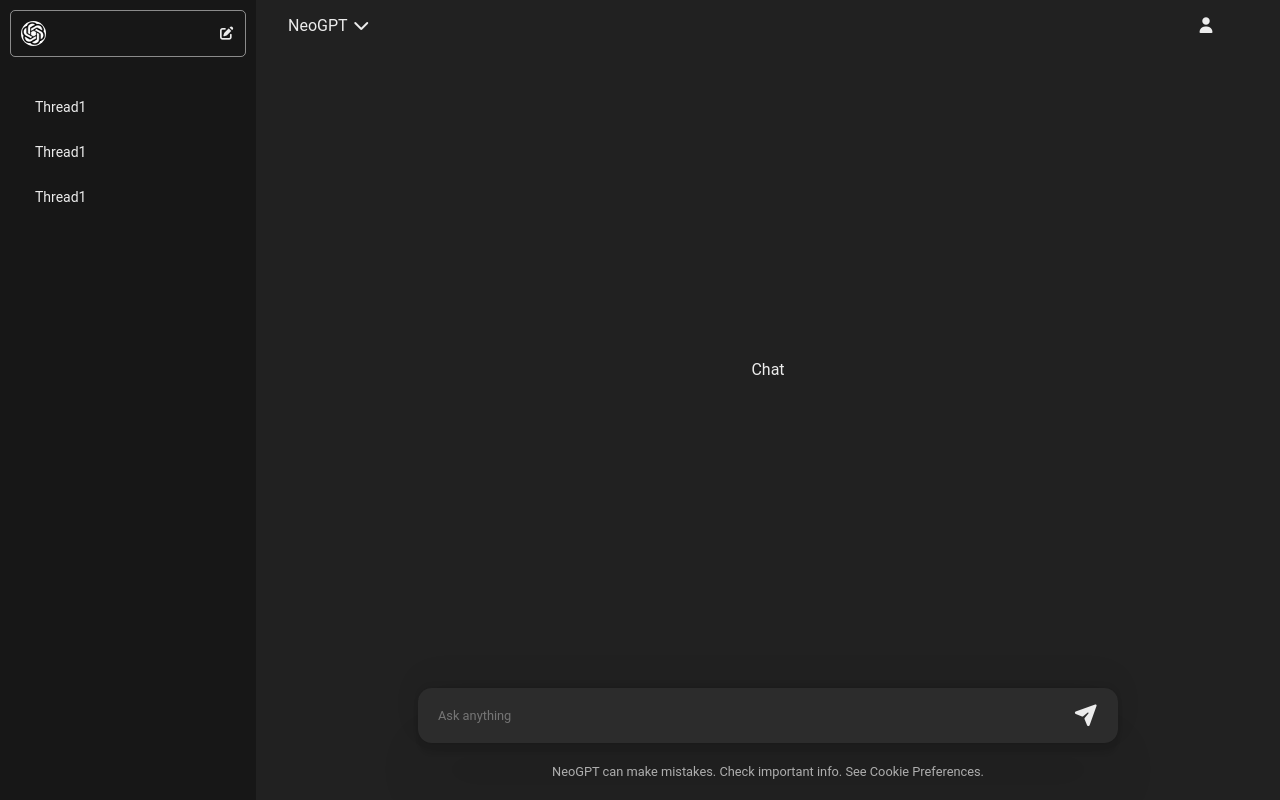
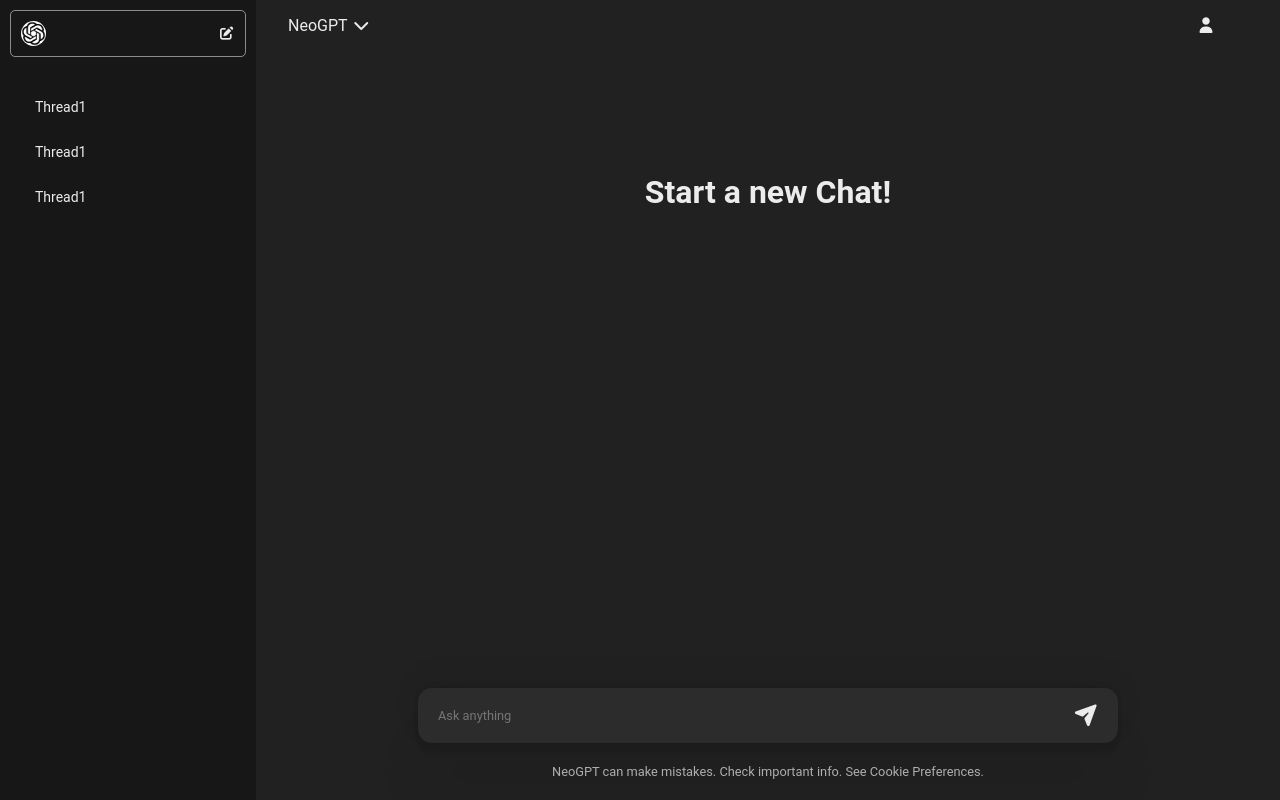
Before and after one commit to AdityaTile04/NeoGPT, a React (Vite) app in the folder frontend/: page / in a window 1280 px wide. Built offline with nearby package versions, Linux system fonts and the light colour scheme.

Commit message:
feat: update chat history when new reply is received

```diff
--- a/frontend/src/App.jsx
+++ b/frontend/src/App.jsx
@@ -9,6 +9,8 @@ const App = () => {
   const [prompt, setPrompt] = useState("");
   const [reply, setReply] = useState(null);
   const [currThreadId, setCurrThreadId] = useState(uuidv1());
+  const [prevChats, setPrevChats] = useState([]);
+  const [newChat, setNewChat] = useState(true);
 
   const providerValues = {
     prompt,
@@ -17,6 +19,10 @@ const App = () => {
     setReply,
     currThreadId,
     setCurrThreadId,
+    newChat,
+    setNewChat,
+    prevChats,
+    setPrevChats,
   };
 
   return (
--- a/frontend/src/components/Chat.jsx
+++ b/frontend/src/components/Chat.jsx
@@ -1,7 +1,29 @@
-import "../css/App.css";
+import "../css/Chat.css";
+import { useContext } from "react";
+import { Context } from "../context/Context";
 
 const Chat = () => {
-  return <div>Chat</div>;
+  const { newChat, prevChats } = useContext(Context);
+
+  return (
+    <>
+      {newChat && <h1>Start a new Chat!</h1>}
+      <div className="chats">
+        {prevChats?.map((chat, idx) => (
+          <div
+            className={chat.role === "user" ? "userDiv" : "gptDiv"}
+            key={idx}
+          >
+            {chat.role === "user" ? (
+              <p className="userMessage">{chat.content}</p>
+            ) : (
+              <p className="gptMessage">{chat.content}</p>
+            )}
+          </div>
+        ))}
+      </div>
+    </>
+  );
 };
 
 export default Chat;
--- a/frontend/src/components/ChatWindow.jsx
+++ b/frontend/src/components/ChatWindow.jsx
@@ -1,12 +1,19 @@
-import { useContext, useState } from "react";
+import { useContext, useState, useEffect } from "react";
 import "../css/ChatWindow.css";
 import Chat from "./Chat";
 import { Context } from "../context/Context";
 import { ScaleLoader } from "react-spinners";
 
 const ChatWindow = () => {
-  const { prompt, setPrompt, reply, setReply, currThreadId } =
-    useContext(Context);
+  const {
+    prompt,
+    setPrompt,
+    reply,
+    setReply,
+    currThreadId,
+    prevChats,
+    setPrevChats,
+  } = useContext(Context);
 
   const [loading, setLoading] = useState(false);
 
@@ -34,6 +41,24 @@ const ChatWindow = () => {
     }
     setLoading(false);
   };
+
+  useEffect(() => {
+    if (prompt && reply) {
+      setPrevChats((prevChats) => [
+        ...prevChats,
+        {
+          role: "user",
+          content: prompt,
+        },
+        {
+          role: "assistant",
+          content: reply,
+        },
+      ]);
+    }
+
+    setPrompt("");
+  }, [reply]);
 
   return (
     <div className="chatWindow">
```
